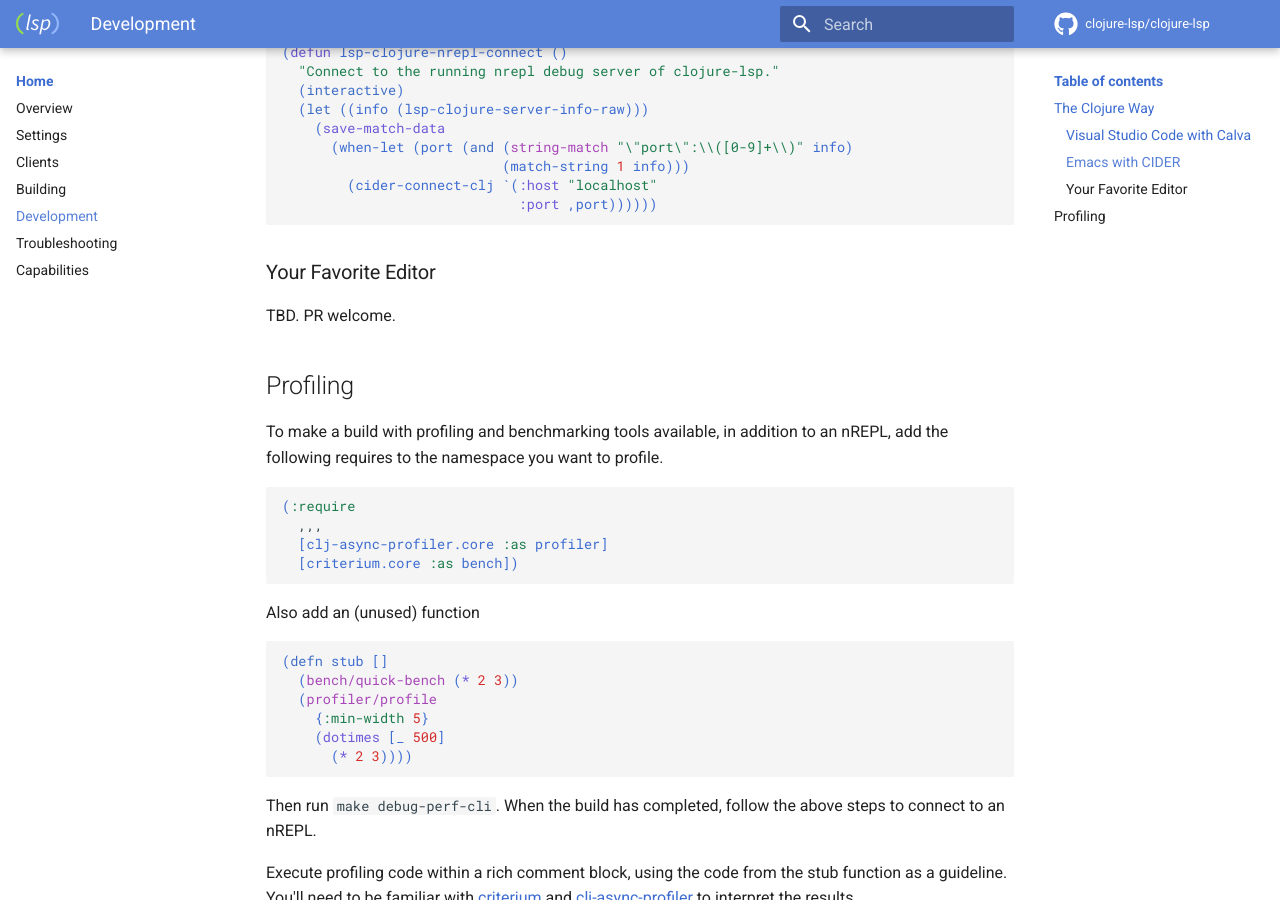
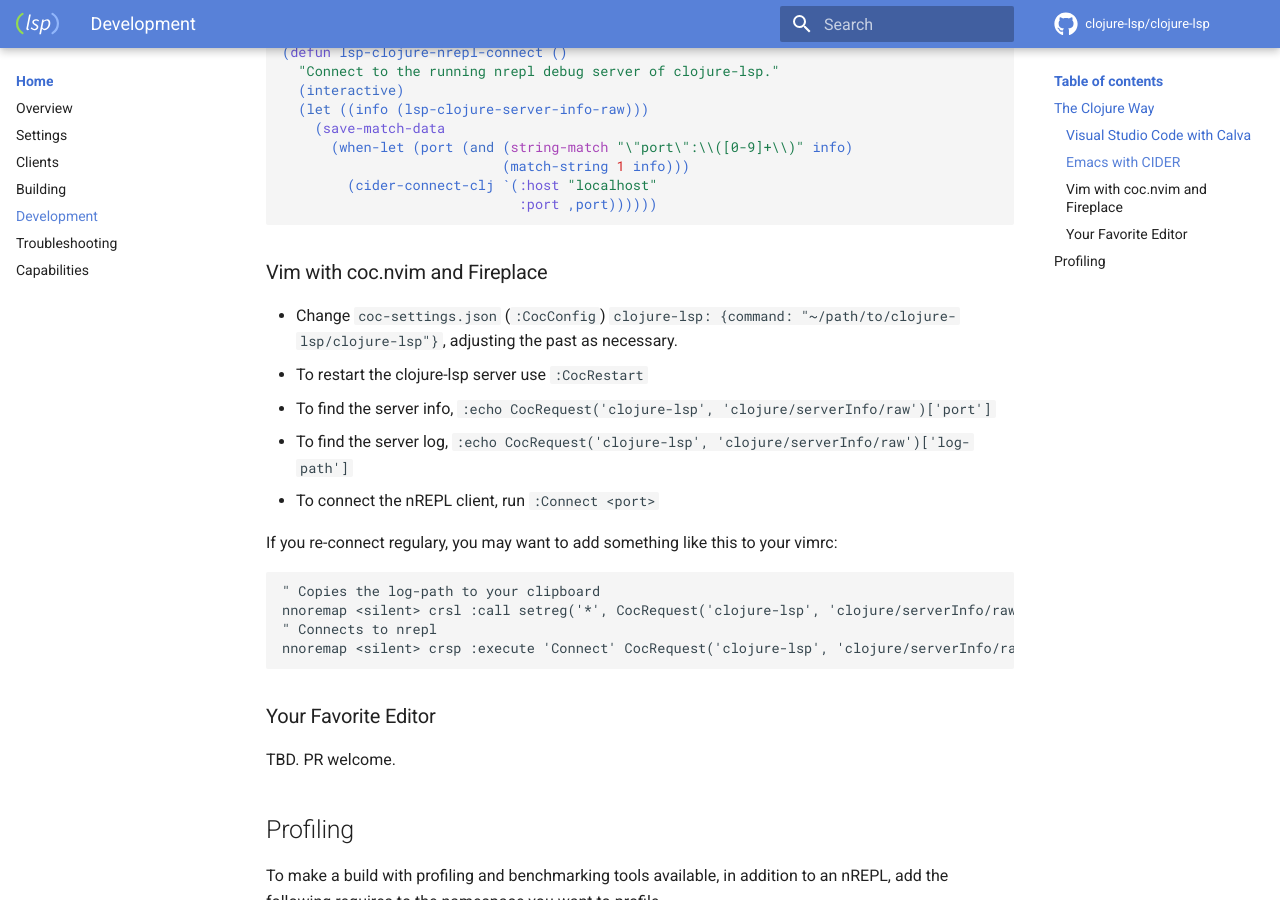
Before and after one commit to clojure-lsp/clojure-lsp, an MkDocs documentation site: the page built from docs/development.md, in a window 1280 px wide and 900 px high, scrolled down 1845 px. Built offline with MkDocs 1.6.1 and Material for MkDocs 9.7.7, drawn with Linux system fonts in a browser that asks for light colours; comment, search, counter and statistics services are not loaded.

Commit message:
Update development.md instructions for vim dev.

````diff
--- a/docs/development.md
+++ b/docs/development.md
@@ -65,6 +65,23 @@ If you re-connect regulary, you may want to add this Emacs shortcut:
                              :port ,port))))))
 ```
 
+### Vim with coc.nvim and Fireplace
+
+* Change `coc-settings.json` (`:CocConfig`) `clojure-lsp: {command: "~/path/to/clojure-lsp/clojure-lsp"}`, adjusting the past as necessary.
+* To restart the clojure-lsp server use `:CocRestart`
+* To find the server info, `:echo CocRequest('clojure-lsp', 'clojure/serverInfo/raw')['port']`
+* To find the server log, `:echo CocRequest('clojure-lsp', 'clojure/serverInfo/raw')['log-path']`
+* To connect the nREPL client, run `:Connect <port>`
+
+If you re-connect regulary, you may want to add something like this to your vimrc:
+
+```viml
+" Copies the log-path to your clipboard
+nnoremap <silent> crsl :call setreg('*', CocRequest('clojure-lsp', 'clojure/serverInfo/raw')['log-path'])<CR>
+" Connects to nrepl
+nnoremap <silent> crsp :execute 'Connect' CocRequest('clojure-lsp', 'clojure/serverInfo/raw')['port']<CR>
+```
+
 ### Your Favorite Editor
 
 TBD. PR welcome.
````
